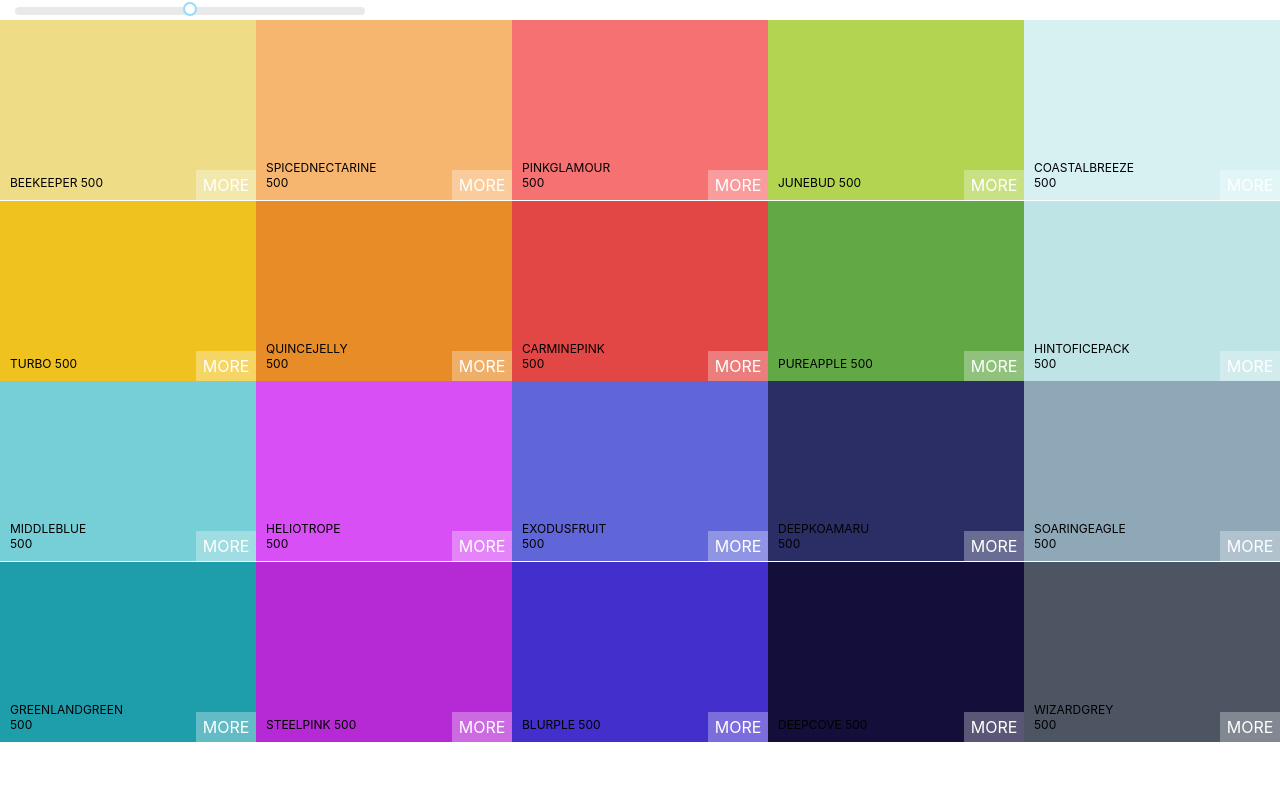
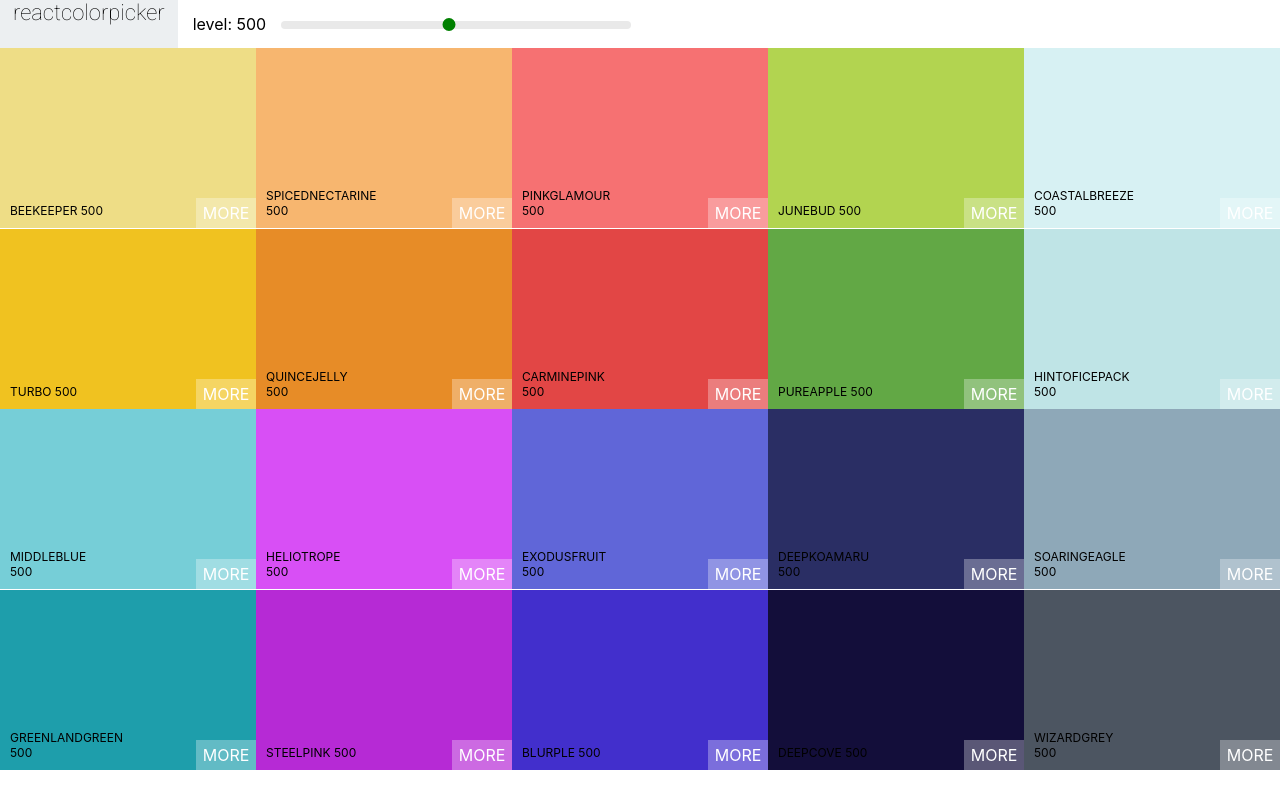
Before and after one commit to Lakshayagg/color-project, a React (Create React App) app: page / in a window 1280 px wide. Built offline with nearby package versions, Linux system fonts and the light colour scheme.

Commit message:
add Navbar and fonts

```diff
--- a/public/index.html
+++ b/public/index.html
@@ -1,19 +1,19 @@
 <!DOCTYPE html>
 <html lang="en">
+
 <head>
   <meta charset="utf-8" />
   <link rel="icon" href="%PUBLIC_URL%/favicon.ico" />
   <meta name="viewport" content="width=device-width, initial-scale=1" />
   <meta name="theme-color" content="#000000" />
-    <meta
-      name="description"
-      content="Web site created using create-react-app"
-    />
+  <meta name="description" content="Web site created using create-react-app" />
   <link rel="apple-touch-icon" href="%PUBLIC_URL%/logo192.png" />
   <!--
       manifest.json provides metadata used when your web app is installed on a
       user's mobile device or desktop. See https://developers.google.com/web/fundamentals/web-app-manifest/
     -->
+  <link href="https://fonts.googleapis.com/css2?family=Roboto:ital,wght@0,100;1,400;1,500&display=swap"
+    rel="stylesheet">
   <link rel="manifest" href="%PUBLIC_URL%/manifest.json" />
   <!--
       Notice the use of %PUBLIC_URL% in the tags above.
@@ -26,6 +26,7 @@
     -->
   <title>React App</title>
 </head>
+
 <body>
   <noscript>You need to enable JavaScript to run this app.</noscript>
   <div id="root"></div>
@@ -40,4 +41,5 @@
       To create a production bundle, use `npm run build` or `yarn build`.
     -->
 </body>
+
 </html>
--- /dev/null
+++ b/src/Navbar.css
@@ -0,0 +1,46 @@
+.Navbar{
+    display: flex;
+    align-items: center;
+    justify-content: flex-start;
+    height: 6vh;
+}
+
+.logo{
+    margin-right: 15px;
+    padding: 0 13px;
+    font-size: 22px;
+    background-color: #eceff1;
+    font-family: Roboto;
+    height: 100%;
+    align-items: center;
+}
+.logo a{
+    text-decoration: none;
+    color: black;
+}
+.slider{
+    width: 350px;
+    margin :0 15px;
+    display: inline-block;
+}
+
+.rc-slider-track {
+    background-color: transparent;
+}
+
+.rc-slider-rail {
+    height: 8px;
+}
+.rc-slider-handle,
+.rc-slider-handle:active,
+.rc-slider-handle:focus,
+.rc-slider-handle:hover {
+    background-color: green;
+    outline: none;
+    border: 2px solid green;
+    box-shadow: none;
+    width: 13px;
+    height:13px;
+    margin-left: -7px;
+    margin-top: -3px;
+}
--- /dev/null
+++ b/src/Navbar.js
@@ -0,0 +1,32 @@
+import React, { Component } from "react";
+import Slider from 'rc-slider';
+import 'rc-slider/assets/index.css';
+import './Navbar.css';
+
+class Navbar extends Component {
+    render() {
+        const { level, changeLevel } = this.props;
+        return (
+            <header className='Navbar'>
+                <div className='logo'>
+                    <a href='#'>reactcolorpicker</a>
+                </div>
+                <div className='slider-container'>
+                    <span>level: {level}</span>
+                    <div className='slider'>
+                        <Slider
+                            defaultValue={level}
+                            min={100}
+                            max={900}
+                            step={100}
+                            onAfterChange={changeLevel}
+                        />
+                    </div>
+                </div>
+
+            </header>
+        );
+    }
+}
+
+export default Navbar;
--- a/src/Palette.css
+++ b/src/Palette.css
@@ -4,30 +4,3 @@
 .Palette-colors{
     height: 90%;
 }
-
-.slider{
-    width: 350px;
-    margin :0 15px;
-    display: inline-block;
-}
-
-.rc-slider-track {
-    background-color: transparent;
-}
-
-.rc-slider-rail {
-    height: 8px;
-}
-.rc-slider-handl,
-.rc-slider-handl:active,
-.rc-slider-handl:focus,
-.rc-slider-handle:hover {
-    background-color: green;
-    outline: none;
-    border: 2px solid green;
-    box-shadow: none;
-    width: 13px;
-    height:13px;
-    margin-left: -7px;
-    margin-top: -3px;
-}
--- a/src/Palette.js
+++ b/src/Palette.js
@@ -1,8 +1,8 @@
 import React, { Component } from 'react';
-import 'rc-slider/assets/index.css';
 import ColorBox from './ColorBox';
+import Navbar from './Navbar';
 import './Palette.css';
-import Slider from 'rc-slider';
+
 
 
 class Palette extends Component {
@@ -16,21 +16,14 @@
         this.setState({ level: level });
     }
     render() {
-        const colorBoxes = this.props.palette.colors[this.state.level].map(color => (
+        const { colors } = this.props.palette;
+        const { level } = this.state;
+        const colorBoxes = colors[level].map(color => (
             <ColorBox background={color.hex} name={color.name} />
         ));
         return (
             <div className="Palette">
-                <div className='slider'>
-                    <Slider
-                        defaultValue={this.state.level}
-                        min={100}
-                        max={900}
-                        step={100}
-                        onAfterChange={this.changeLevel}
-                    />
-                </div>
-
+                <Navbar level={level} changeLevel={this.changeLevel} />
                 <div className="Palette-colors">
                     {colorBoxes}
                 </div>
```
Lines whose indentation alone changed are shown as unchanged.
